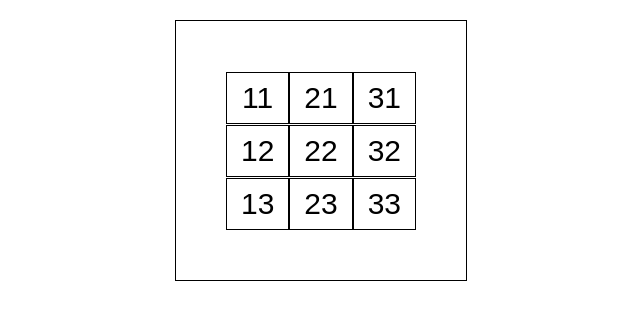
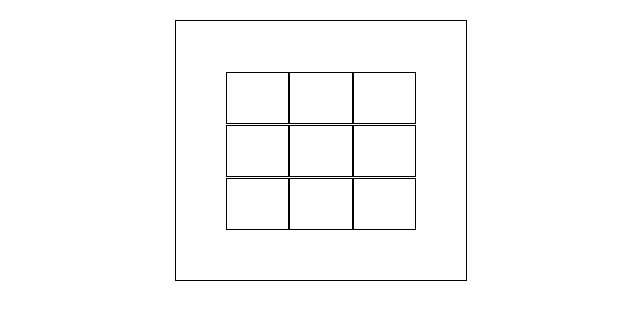
Before and after one commit to AimalKhanOfficial/TicTacToe_React, a React (Create React App) app: page / in a window 1280 px wide. Shown: the top 320 px of the page, without its empty margins (319-959 px from the left). Built offline with nearby package versions, Linux system fonts and the light colour scheme.

Commit message:
Passing the boxesToFill Data to ClickableCell Component!

```diff
--- a/src/components/baseArea/BaseArea.jsx
+++ b/src/components/baseArea/BaseArea.jsx
@@ -24,7 +24,7 @@ export default class BaseArea extends Component {
                         <span className="stack_side_by_side" key={i}>
                             {
                                 baseRow.filter(cellItem => cellItem !==undefined).map(
-                                    CellItemId => <ClickableCell onBoxClick={this.boxClicked} key={CellItemId} cellId={CellItemId}/>
+                                    CellItemId => <ClickableCell boxesToFill={this.state.filledBoxes} playerFlag={this.state.playerTurnFlag} onBoxClick={this.boxClicked} key={CellItemId} cellId={CellItemId}/>
                                 )
                             }
                         </span>
@@ -36,7 +36,10 @@ export default class BaseArea extends Component {
 
     boxClicked(cellId) {
         let filledBoxes = this.state.filledBoxes;
-        filledBoxes.push(cellId);
+        filledBoxes.push({
+            cellId: cellId,
+            playerFlag: this.state.playerTurnFlag
+        });
         this.setState({
             filledBoxes: filledBoxes,
             playerTurnFlag: !this.state.playerTurnFlag
--- a/src/components/clickableCell/ClickableCell.jsx
+++ b/src/components/clickableCell/ClickableCell.jsx
@@ -9,9 +9,11 @@ export default class ClickableCell extends Component {
     }
 
     render(){
+        let wasBoxFilled = this.props.boxesToFill.find(elem => elem.cellId === this.props.cellId ? elem : undefined);
+        console.log(wasBoxFilled);
         return (
             <button onClick={this.onCellClicked} className="cell_layout">
-                {this.props.cellId}
+                {wasBoxFilled !== undefined ? !wasBoxFilled.playerFlag ? "X" : "O" : ""}
             </button>
         );
     }
```
